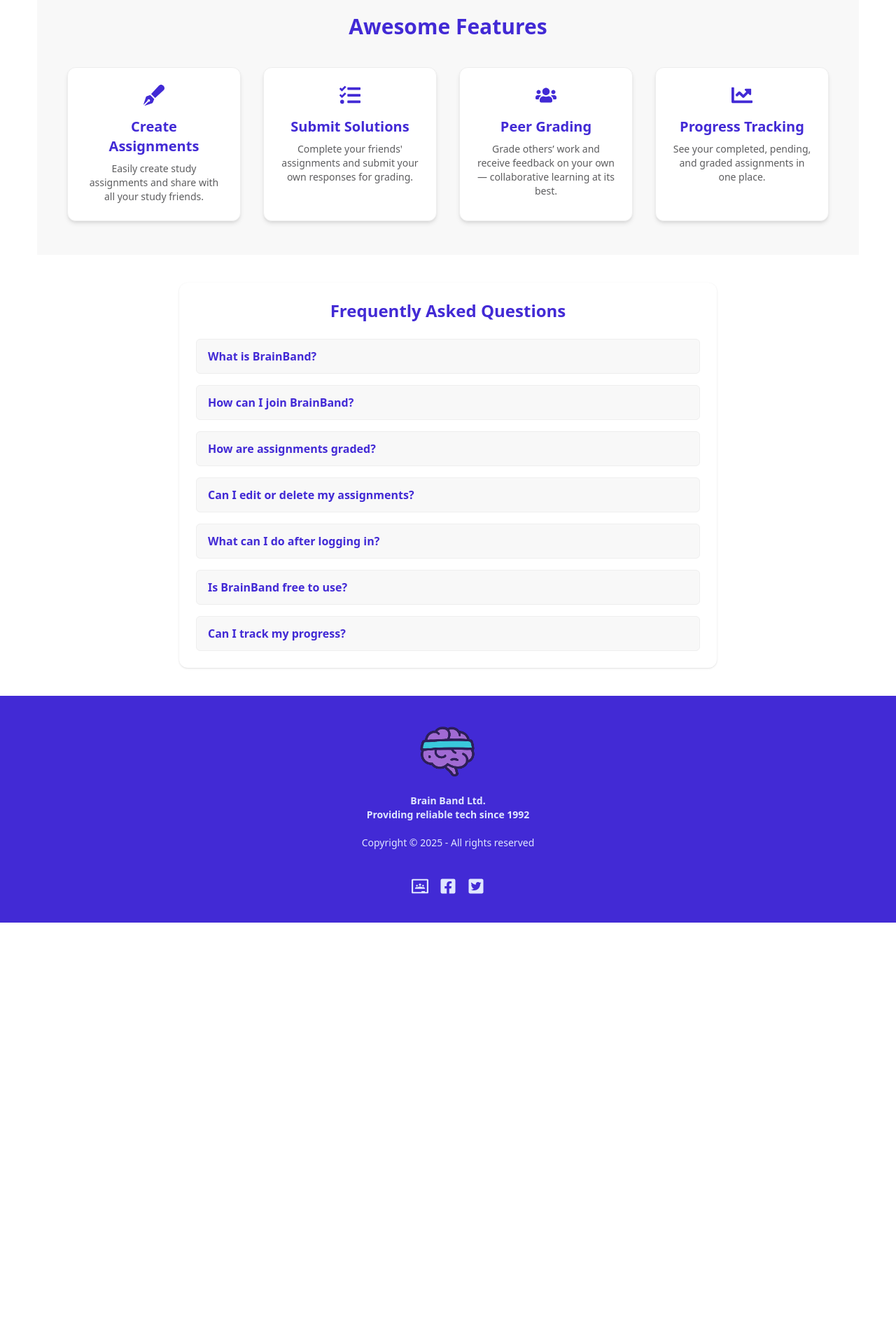
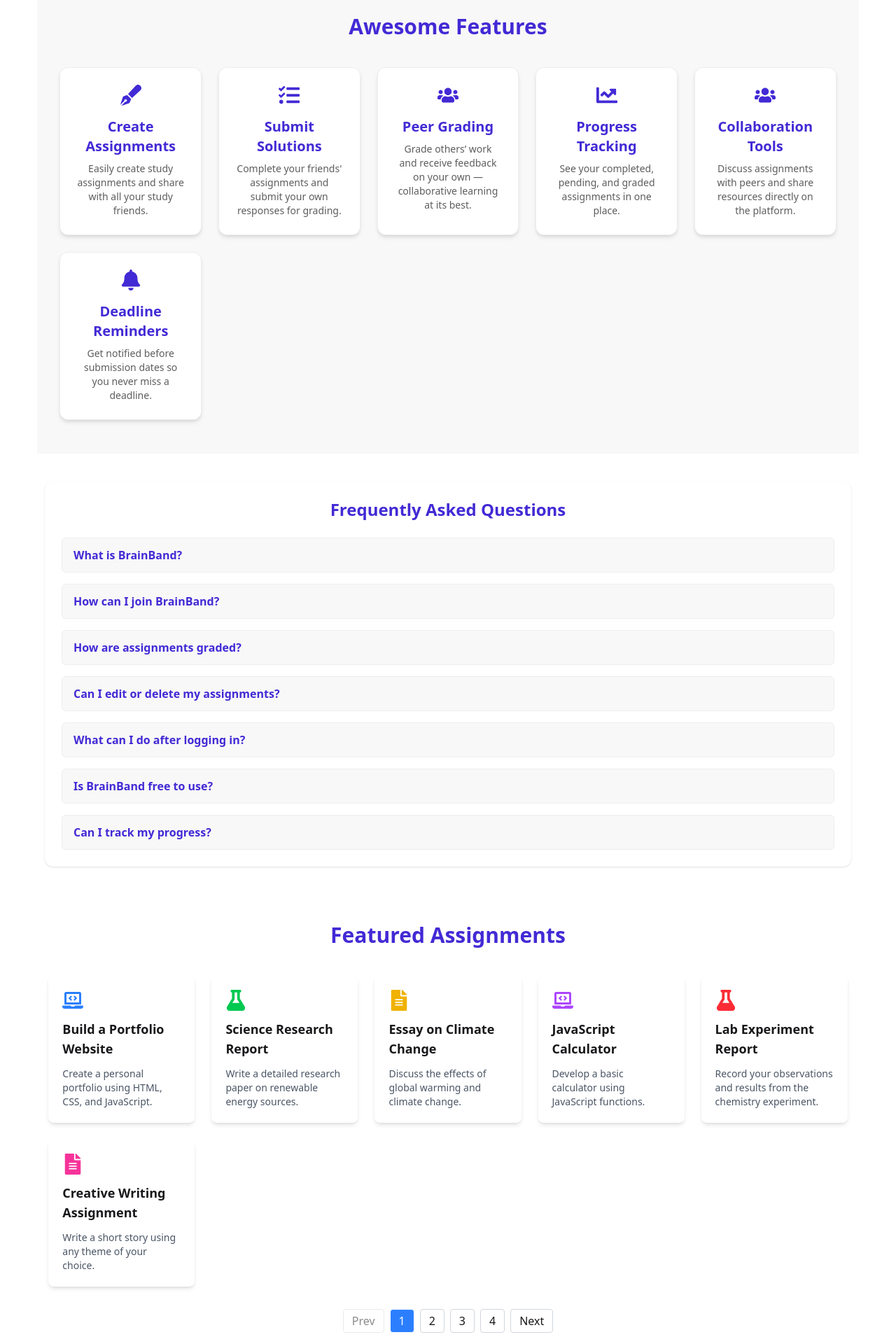
Before and after one commit to halim1122/b11a11-client-side, a React (Vite) app: page / in a window 1280 px wide. Shown: the part 700-2620 px from the top of the page at 70% size. Before the commit the page ends 2018 px from the top, so only its background shows below. Built offline with nearby package versions, Linux system fonts and the light colour scheme; no server answers; a web font is replaced by a local one.

Commit message:
added featured Assignment page form home page

```diff
--- a/src/HomeLayout/FAQ.jsx
+++ b/src/HomeLayout/FAQ.jsx
@@ -45,7 +45,7 @@ const FAQ = () => {
   };
 
   return (
-    <div className="max-w-3xl mx-auto my-10 p-6 rounded-xl shadow bg-base-100 text-base-content transition-all duration-300">
+    <div className="max-w-6xl mx-auto my-10 p-6 rounded-xl shadow bg-base-100 text-base-content transition-all duration-300">
       <h2 className="text-2xl font-bold mb-6 text-center text-primary">
         Frequently Asked Questions
       </h2>
--- a/src/HomeLayout/FeatureSection.jsx
+++ b/src/HomeLayout/FeatureSection.jsx
@@ -1,4 +1,4 @@
-import { FaTasks, FaUsers, FaPenFancy, FaChartLine } from "react-icons/fa";
+import { FaTasks, FaUsers, FaPenFancy, FaChartLine, FaBell } from "react-icons/fa";
 
 const FeatureSection = () => {
   const features = [
@@ -22,13 +22,23 @@ const FeatureSection = () => {
       description: "See your completed, pending, and graded assignments in one place.",
       icon: <FaChartLine className="text-3xl text-primary" />,
     },
+    {
+      title: "Collaboration Tools",
+      description: "Discuss assignments with peers and share resources directly on the platform.",
+      icon: <FaUsers className="text-3xl text-primary" />,
+    },
+    {
+      title: "Deadline Reminders",
+      description: "Get notified before submission dates so you never miss a deadline.",
+      icon: <FaBell className="text-3xl text-primary" />,
+    },
   ];
 
   return (
     <div className="py-12 bg-base-200 text-base-content transition-all">
-      <div className="max-w-6xl mx-auto px-4 sm:px-6 lg:px-8">
+      <div className="max-w-[2000px] mx-auto px-4 sm:px-6 lg:px-8">
         <h2 className="text-3xl font-bold text-center text-primary mb-10">Awesome Features</h2>
-        <div className="grid grid-cols-1 sm:grid-cols-2 lg:grid-cols-4 gap-8">
+        <div className="grid grid-cols-1 sm:grid-cols-2 md:grid-cols-3 lg:grid-cols-4 xl:grid-cols-5 2xl:grid-cols-6 gap-6">
           {features.map((feature, index) => (
             <div
               key={index}
--- /dev/null
+++ b/src/HomeLayout/FeaturedAssignments.jsx
@@ -0,0 +1,90 @@
+import { useState } from "react";
+import { FaFileAlt, FaLaptopCode, FaFlask } from "react-icons/fa";
+
+const assignmentsData = [
+  { id: 1, title: "Build a Portfolio Website", description: "Create a personal portfolio using HTML, CSS, and JavaScript.", icon: <FaLaptopCode className="text-3xl text-blue-500" /> },
+  { id: 2, title: "Science Research Report", description: "Write a detailed research paper on renewable energy sources.", icon: <FaFlask className="text-3xl text-green-500" /> },
+  { id: 3, title: "Essay on Climate Change", description: "Discuss the effects of global warming and climate change.", icon: <FaFileAlt className="text-3xl text-yellow-500" /> },
+  { id: 4, title: "JavaScript Calculator", description: "Develop a basic calculator using JavaScript functions.", icon: <FaLaptopCode className="text-3xl text-purple-500" /> },
+  { id: 5, title: "Lab Experiment Report", description: "Record your observations and results from the chemistry experiment.", icon: <FaFlask className="text-3xl text-red-500" /> },
+  { id: 6, title: "Creative Writing Assignment", description: "Write a short story using any theme of your choice.", icon: <FaFileAlt className="text-3xl text-pink-500" /> },
+  { id: 7, title: "Math Problem Set", description: "Solve algebra and geometry problems from the given worksheet.", icon: <FaFileAlt className="text-3xl text-orange-500" /> },
+  { id: 8, title: "React Blog Project", description: "Build a blog website using React and TailwindCSS.", icon: <FaLaptopCode className="text-3xl text-teal-500" /> },
+  { id: 9, title: "Physics Experiment", description: "Conduct an experiment and explain Newton's Laws.", icon: <FaFlask className="text-3xl text-indigo-500" /> },
+  { id: 10, title: "Literature Review", description: "Summarize and critique an academic research paper.", icon: <FaFileAlt className="text-3xl text-gray-500" /> },
+  { id: 11, title: "Portfolio Redesign", description: "Redesign your old portfolio using modern UI/UX trends.", icon: <FaLaptopCode className="text-3xl text-lime-500" /> },
+  { id: 12, title: "Chemistry Lab Report", description: "Submit a detailed report of your latest lab experiment.", icon: <FaFlask className="text-3xl text-cyan-500" /> },
+  { id: 13, title: "Build a Portfolio Website", description: "Create a personal portfolio using HTML, CSS, and JavaScript.", icon: <FaLaptopCode className="text-3xl text-blue-500" /> },
+  { id: 14, title: "Science Research Report", description: "Write a detailed research paper on renewable energy sources.", icon: <FaFlask className="text-3xl text-green-500" /> },
+  { id: 15, title: "Essay on Climate Change", description: "Discuss the effects of global warming and climate change.", icon: <FaFileAlt className="text-3xl text-yellow-500" /> },
+  { id: 16, title: "JavaScript Calculator", description: "Develop a basic calculator using JavaScript functions.", icon: <FaLaptopCode className="text-3xl text-purple-500" /> },
+  { id: 17, title: "Lab Experiment Report", description: "Record your observations and results from the chemistry experiment.", icon: <FaFlask className="text-3xl text-red-500" /> },
+  { id: 18, title: "Creative Writing Assignment", description: "Write a short story using any theme of your choice.", icon: <FaFileAlt className="text-3xl text-pink-500" /> },
+  { id: 19, title: "Math Problem Set", description: "Solve algebra and geometry problems from the given worksheet.", icon: <FaFileAlt className="text-3xl text-orange-500" /> },
+  { id: 20, title: "React Blog Project", description: "Build a blog website using React and TailwindCSS.", icon: <FaLaptopCode className="text-3xl text-teal-500" /> },
+  { id: 21, title: "Physics Experiment", description: "Conduct an experiment and explain Newton's Laws.", icon: <FaFlask className="text-3xl text-indigo-500" /> },
+  { id: 22, title: "Literature Review", description: "Summarize and critique an academic research paper.", icon: <FaFileAlt className="text-3xl text-gray-500" /> },
+  { id: 23, title: "Portfolio Redesign", description: "Redesign your old portfolio using modern UI/UX trends.", icon: <FaLaptopCode className="text-3xl text-lime-500" /> },
+  { id: 24, title: "Chemistry Lab Report", description: "Submit a detailed report of your latest lab experiment.", icon: <FaFlask className="text-3xl text-cyan-500" /> },
+];
+const FeaturedAssignments = () => {
+ const [currentPage, setCurrentPage] = useState(1);
+  const cardsPerPage = 6;
+
+  const totalPages = Math.ceil(assignmentsData.length / cardsPerPage);
+  const startIndex = (currentPage - 1) * cardsPerPage;
+  const currentAssignments = assignmentsData.slice(startIndex, startIndex + cardsPerPage);
+
+  const handlePageChange = (page) => {
+    if (page > 0 && page <= totalPages) {
+      setCurrentPage(page);
+    }
+  };
+
+  return (
+    <section className="py-10 px-4">
+      <h2 className="text-3xl font-bold text-center text-primary mb-10">Featured Assignments</h2>
+
+      {/* Card Grid */}
+      <div className="grid grid-cols-1 sm:grid-cols-2 md:grid-cols-3 lg:grid-cols-4 xl:grid-cols-5 2xl:grid-cols-6 gap-6">
+        {currentAssignments.map((assignment) => (
+          <div key={assignment.id} className="bg-white rounded-lg shadow-md p-5 flex flex-col items-start gap-3 hover:shadow-lg transition-shadow duration-300">
+            <div>{assignment.icon}</div>
+            <h3 className="text-lg font-semibold">{assignment.title}</h3>
+            <p className="text-gray-600 text-sm">{assignment.description}</p>
+          </div>
+        ))}
+      </div>
+
+      {/* Pagination */}
+      <div className="flex justify-center items-center gap-2 mt-8">
+        <button
+          onClick={() => handlePageChange(currentPage - 1)}
+          disabled={currentPage === 1}
+          className="px-3 py-1 rounded border border-gray-300 disabled:opacity-50"
+        >
+          Prev
+        </button>
+
+        {[...Array(totalPages)].map((_, index) => (
+          <button
+            key={index}
+            onClick={() => handlePageChange(index + 1)}
+            className={`px-3 py-1 rounded border ${currentPage === index + 1 ? "bg-blue-500 text-white" : "border-gray-300"}`}
+          >
+            {index + 1}
+          </button>
+        ))}
+
+        <button
+          onClick={() => handlePageChange(currentPage + 1)}
+          disabled={currentPage === totalPages}
+          className="px-3 py-1 rounded border border-gray-300 disabled:opacity-50"
+        >
+          Next
+        </button>
+      </div>
+    </section>
+  );
+}
+export default FeaturedAssignments;
--- a/src/HomeLayout/Home.jsx
+++ b/src/HomeLayout/Home.jsx
@@ -3,6 +3,7 @@ import FAQ from './FAQ';
 import FeatureSection from './FeatureSection';
 import Banner from './Banner';
 import { Helmet } from 'react-helmet-async';
+import FeaturedAssignments from './FeaturedAssignments';
 
 const Home = () => {
      return (
@@ -15,6 +16,7 @@ const Home = () => {
           <Banner></Banner>
           <FeatureSection></FeatureSection>
           <FAQ></FAQ>
+          <FeaturedAssignments></FeaturedAssignments>
           </div>
      );
 };
--- a/src/Page/Footer.jsx
+++ b/src/Page/Footer.jsx
@@ -12,23 +12,23 @@ const Footer = () => {
     <footer className="footer footer-horizontal footer-center bg-primary text-primary-content p-10 dark:bg-black dark:text-white">
       <aside className="flex flex-col items-center space-y-3">
         <img className="w-20 h-20" src={LogoImg} alt="Logo" />
-        <p className="font-bold text-center">
+        <p className="font-bold xl:text-3xl text-center">
           Brain Band Ltd.
           <br />
           Providing reliable tech since 1992
         </p>
-        <p className="text-sm">Copyright © {new Date().getFullYear()} - All rights reserved</p>
+        <p className="text-sm xl:text-xl">Copyright © {new Date().getFullYear()} - All rights reserved</p>
       </aside>
       <nav>
         <div className="grid grid-flow-col gap-4 text-inherit">
           <a href="https://classroom.google.com/?pli=1" target="_blank" rel="noopener noreferrer">
-            <SiGoogleclassroom className="h-6 w-6 hover:text-secondary transition" />
+            <SiGoogleclassroom className="h-6 w-6 xl:h-10 xl:w-10 hover:text-secondary transition" />
           </a>
           <a href="https://www.facebook.com/rjah.king" target="_blank" rel="noopener noreferrer">
-            <FaFacebookSquare className="h-6 w-6 hover:text-secondary transition" />
+            <FaFacebookSquare className="h-6 w-6 xl:h-10 xl:w-10 hover:text-secondary transition" />
           </a>
           <a href="https://x.com/md_halim32127" target="_blank" rel="noopener noreferrer">
-            <FaTwitterSquare className="h-6 w-6 hover:text-secondary transition" />
+            <FaTwitterSquare className="h-6 w-6 xl:h-10 xl:w-10 hover:text-secondary transition" />
           </a>
         </div>
       </nav>
--- a/src/components/AboutUs.jsx
+++ b/src/components/AboutUs.jsx
@@ -3,7 +3,7 @@ import { FaSquareTwitter } from "react-icons/fa6";
 const AboutUs = () => {
      return (
           <div className="max-w-7xl mx-auto min-h-screen mt-8 md:mt-20 p-6 text-gray-800">
-               <h1 className="text-3xl font-bold mb-4 text-[#007777] text-center">About the Developer</h1>
+               <h1 className="text-3xl font-bold mb-4 text-blue-600 text-center">About the Developer</h1>
 
                <div className="bg-white shadow-md rounded-lg p-6">
                     {/* Developer Info */}
```
Also changed, not shown: src/HomeLayout/Bannar.jsx (added, +37 -0 lines).
